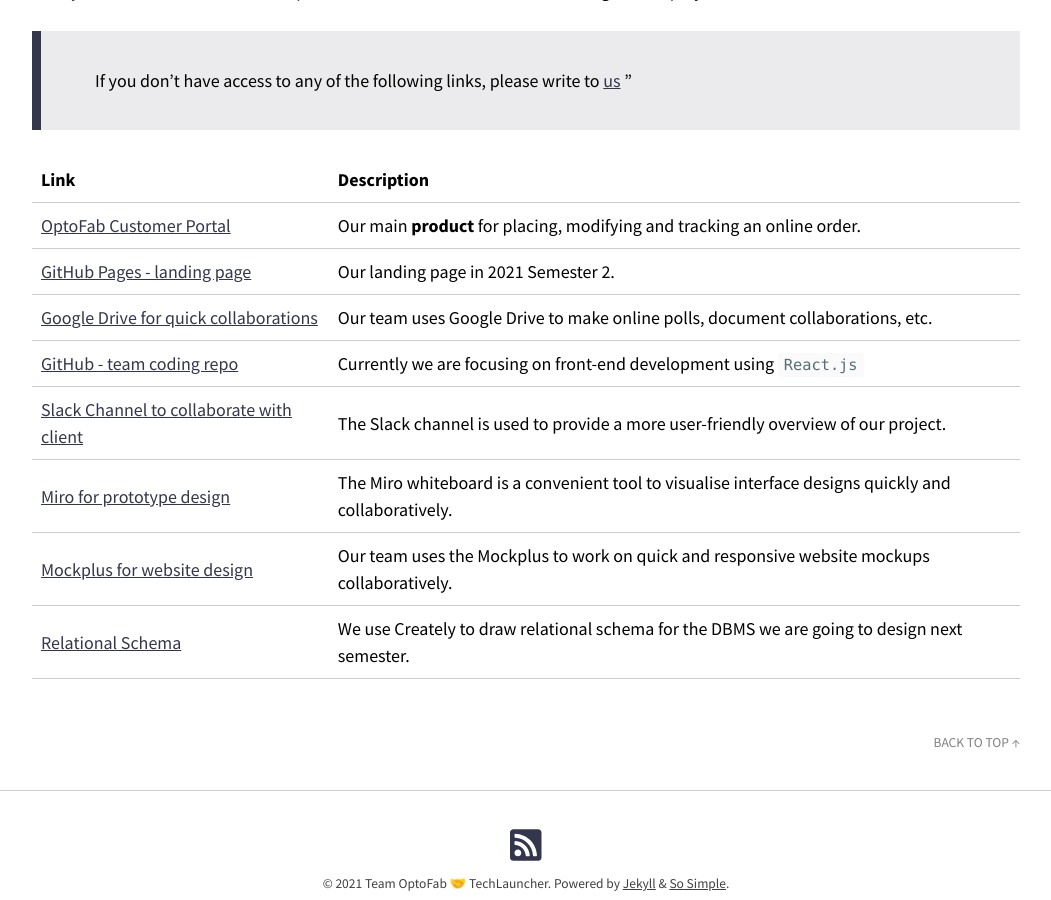
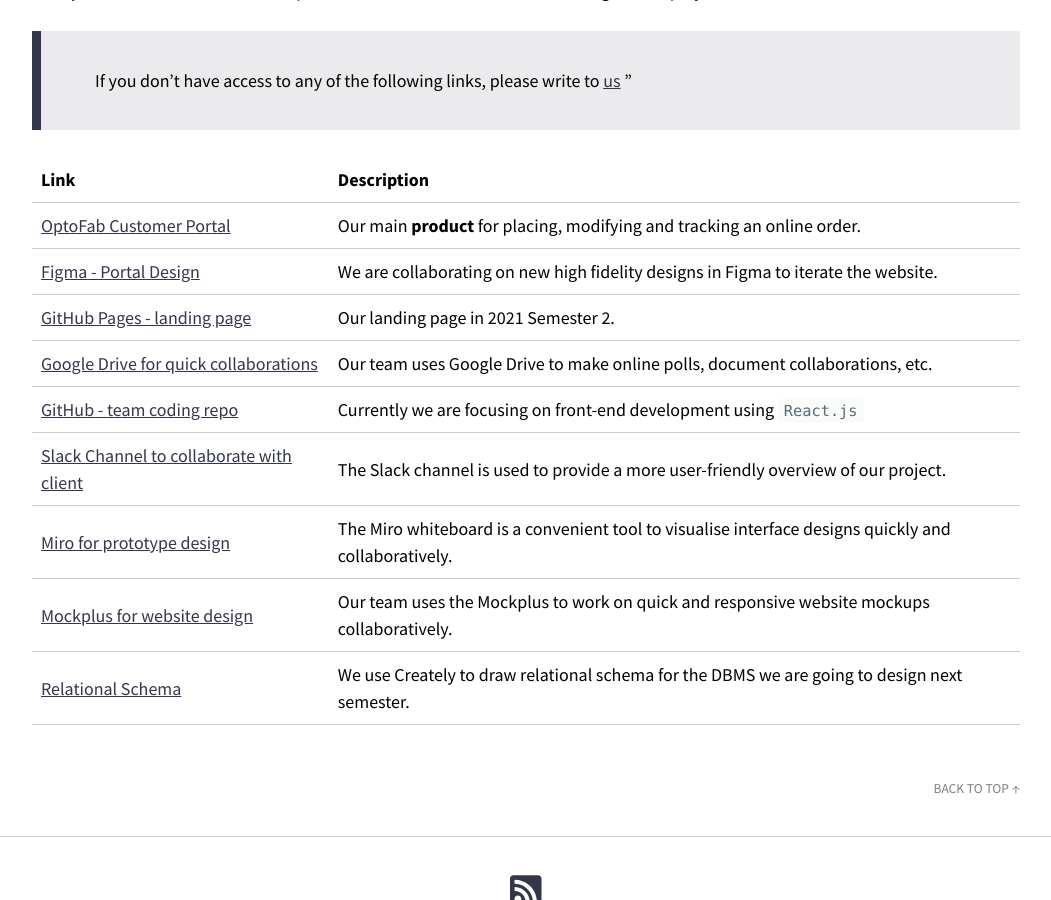
Before and after one commit to optofab/optofab.github.io, a Jekyll site: the page built from index.md, in a window 1280 px wide and 900 px high, scrolled down 6533 px. Shown: the whole window, without its empty margins (114-1165 px from the left). Built offline with Jekyll 4.4.1, drawn with Linux system fonts in a browser that asks for light colours; nearby versions of some CDN libraries; emoji names are drawn with the system emoji font.

Commit message:
add figma design link

```diff
--- a/index.md
+++ b/index.md
@@ -113,6 +113,7 @@
 | Link                                                                                                                          | Description                                                                                          |
 | ----------------------------------------------------------------------------------------------------------------------------- | ---------------------------------------------------------------------------------------------------- |
 | [OptoFab Customer Portal](http://tl20212.cecs.anu.edu.au/home.html)                                                           | Our main **product** for placing, modifying and tracking an online order.                            |
+| [Figma - Portal Design](https://d.pr/Ot5etR)                                                                                  | We are collaborating on new high fidelity designs in Figma to iterate the website.                   |
 | [GitHub Pages - landing page](https://optofab.github.io/)                                                                     | Our landing page in 2021 Semester 2.                                                                 |
 | [Google Drive for quick collaborations](https://drive.google.com/drive/folders/1M0pZ2kZg80FpKvoFc_t8RjgAF3gNdi9V?usp=sharing) | Our team uses Google Drive to make online polls, document collaborations, etc.                       |
 | [GitHub - team coding repo](https://github.com/swingrope/optofab-website)                                                     | Currently we are focusing on front-end development using `React.js`                                  |
```
